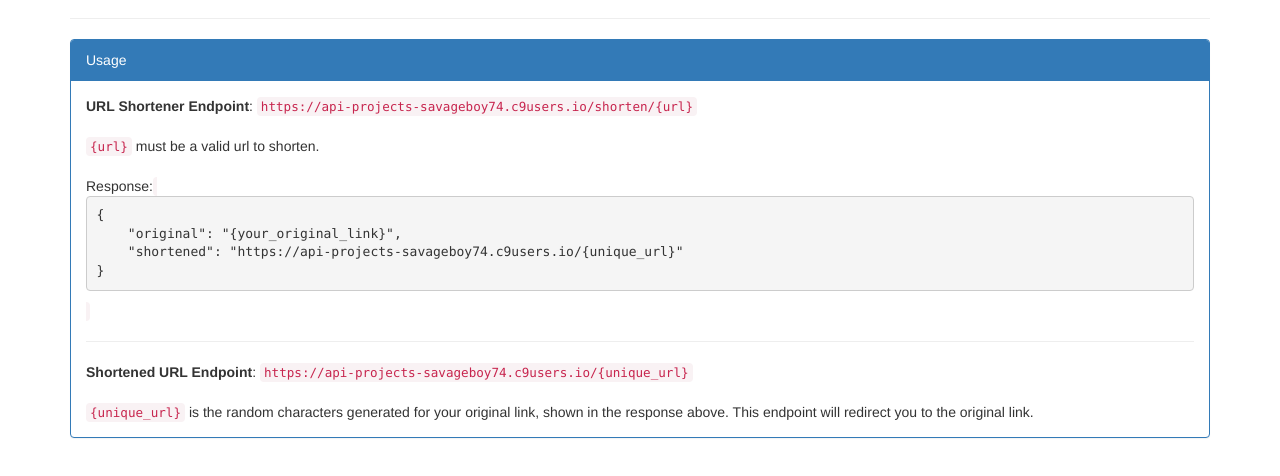
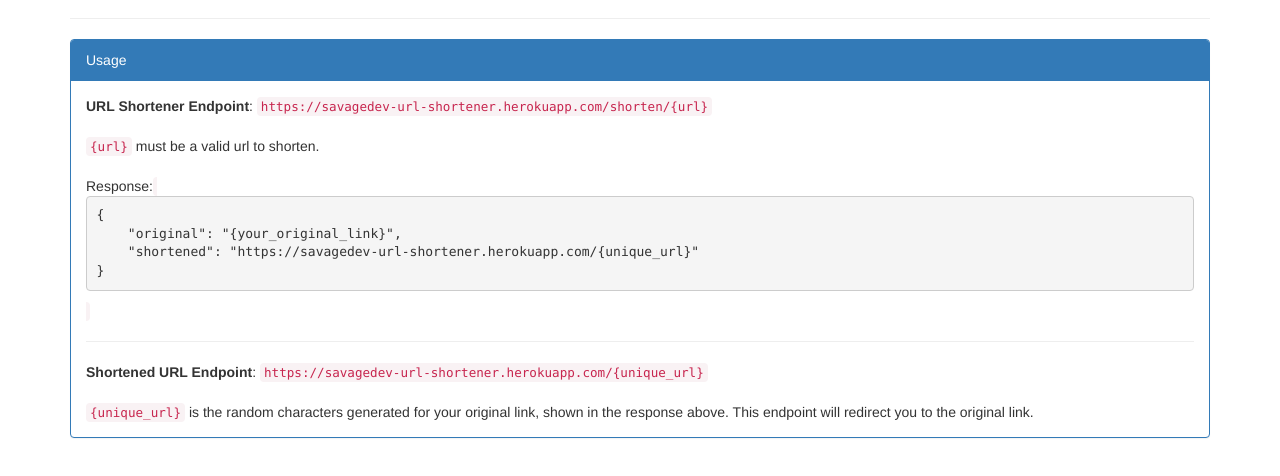
Before and after one commit to devsavage/fcc-url-shortener-api, a website: page public/index.html in a window 1280 px wide. Shown: the part 62-538 px from the top of the page. Drawn offline with nearby package versions, Linux system fonts and the light colour scheme.

Commit message:
Update urls to heroku

```diff
--- a/public/index.html
+++ b/public/index.html
@@ -13,7 +13,7 @@
             <div class="panel-heading">Usage</div>
             <div class="panel-body">
                 <b>URL Shortener Endpoint</b>:
-                <code>https://api-projects-savageboy74.c9users.io/shorten/{url}</code>
+                <code>https://savagedev-url-shortener.herokuapp.com/shorten/{url}</code>
                 <br>
                 <br>
                 <code>{url}</code> must be a valid url to shorten.
@@ -24,13 +24,13 @@
 <pre>
 {
     "original": "{your_original_link}",
-    "shortened": "https://api-projects-savageboy74.c9users.io/{unique_url}"
+    "shortened": "https://savagedev-url-shortener.herokuapp.com/{unique_url}"
 }
 </pre>
                 </code>
                 <hr>
                 <b>Shortened URL Endpoint</b>:
-                <code>https://api-projects-savageboy74.c9users.io/{unique_url}</code>
+                <code>https://savagedev-url-shortener.herokuapp.com/{unique_url}</code>
                 <br>
                 <br>
                 <code>{unique_url}</code> is the random characters generated for your original link, shown in the response above. This endpoint will redirect you to the original link.
```
